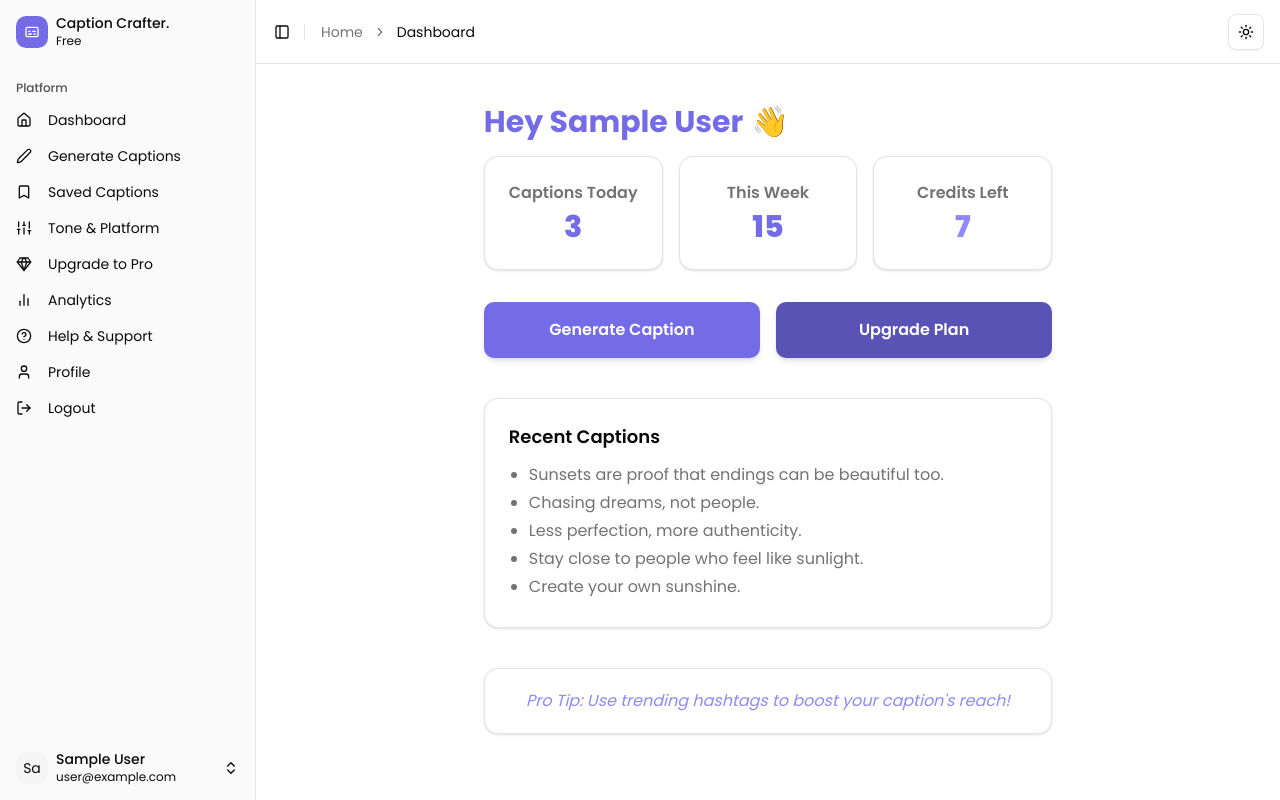
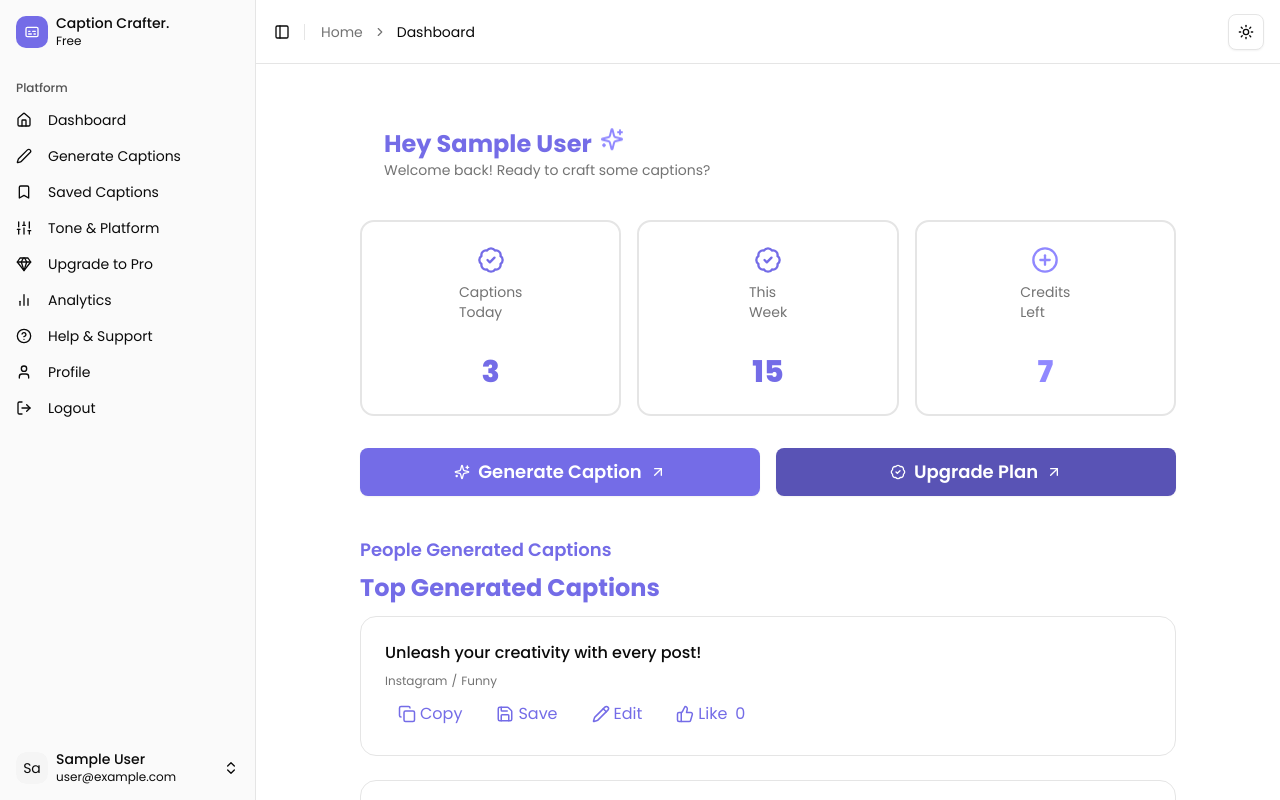
Before and after one commit to HaseebAkbar0609/CaptionCrafter, a Next.js app: page /dashboard in a window 1280 px wide. Shown: the top 800 px of the page. Built offline with nearby package versions, Linux system fonts and the light colour scheme; no server answers; sample sign-in values are in the browser's storage.

Commit message:
set dashboard inot modern ui and place every thing correct

```diff
--- a/app/dashboard/page.jsx
+++ b/app/dashboard/page.jsx
@@ -1,82 +1,110 @@
+import PeopleGeneratedCption from "@/components/people-generated-caption";
 import auth from "@/config/firebase";
 import Link from "next/link";
+import {
+  Card,
+  CardHeader,
+  CardTitle,
+  CardDescription,
+  CardContent,
+} from "@/components/ui/card";
+import { Button } from "@/components/ui/button";
+import {
+  Sparkles,
+  CalendarDays,
+  BadgeCheck,
+  PlusCircle,
+  ArrowUpRight,
+} from "lucide-react";
 
 export default function Page() {
   // Placeholder stats
   const captionsToday = 3;
   const captionsWeek = 15;
   const remainingCredits = 7;
-  const recentCaptions = [
-    "Sunsets are proof that endings can be beautiful too.",
-    "Chasing dreams, not people.",
-    "Less perfection, more authenticity.",
-    "Stay close to people who feel like sunlight.",
-    "Create your own sunshine.",
-  ];
-  const proTip =
-    "Pro Tip: Use trending hashtags to boost your caption's reach!";
 
   return (
-    <div className="max-w-3xl mx-auto p-6 md:p-10">
-      <h2 className="mb-4 text-3xl font-bold text-[var(--color-primary)] flex items-center gap-2">
-        Hey {auth?.currentUser?.displayName|| auth?.currentUser?.email?.split("@")[0] || "Guest"}{" "}
-        <span role="img" aria-label="wave">
-          👋
-        </span>
-      </h2>
-      <div className="grid grid-cols-1 md:grid-cols-3 gap-4 mb-8">
-        <div className="bg-[var(--color-card)] rounded-xl p-6 shadow border border-[var(--color-border)] flex flex-col items-center">
-          <div className="font-semibold text-[var(--color-muted-foreground)] mb-1">
-            Captions Today
+    <div className="max-w-4xl w-full mx-auto p-6 md:p-10">
+      <Card className="mb-8 p-0 bg-background/80 shadow-none rounded-2xl">
+        <CardHeader className="flex flex-row items-center gap-4 px-6 pt-6 pb-2">
+          <div>
+            <CardTitle className="text-2xl font-bold flex items-center gap-2 text-primary">
+              Hey{" "}
+              {auth?.currentUser?.displayName ||
+                auth?.currentUser?.email?.split("@")[0] ||
+                "Guest"}
+              <Sparkles className="text-accent w-6 h-6 animate-bounce" />
+            </CardTitle>
+            <CardDescription>
+              Welcome back! Ready to craft some captions?
+            </CardDescription>
           </div>
-          <div className="text-3xl font-extrabold text-[var(--color-primary)]">
-            {captionsToday}
-          </div>
-        </div>
-        <div className="bg-[var(--color-card)] rounded-xl p-6 shadow border border-[var(--color-border)] flex flex-col items-center">
-          <div className="font-semibold text-[var(--color-muted-foreground)] mb-1">
-            This Week
-          </div>
-          <div className="text-3xl font-extrabold text-[var(--color-primary)]">
-            {captionsWeek}
-          </div>
-        </div>
-        <div className="bg-[var(--color-card)] rounded-xl p-6 shadow border border-[var(--color-border)] flex flex-col items-center">
-          <div className="font-semibold text-[var(--color-muted-foreground)] mb-1">
-            Credits Left
-          </div>
-          <div className="text-3xl font-extrabold text-[var(--color-accent)]">
-            {remainingCredits}
-          </div>
-        </div>
+        </CardHeader>
+      </Card>
+      <div className="grid cursor-pointer grid-cols-1 md:grid-cols-3 gap-4 mb-8">
+        <Card className="flex flex-col items-center p-6 border-2 border-border rounded-xl hover:border-primary transition-colors">
+          <CardHeader className="flex flex-col items-center gap-1 p-0 mb-2">
+            <BadgeCheck className="text-primary w-7 h-7 mb-1" />
+            <CardDescription>Captions Today</CardDescription>
+          </CardHeader>
+          <CardContent className="p-0">
+            <span className="text-3xl font-extrabold text-primary">
+              {captionsToday}
+            </span>
+          </CardContent>
+        </Card>
+        <Card className="flex flex-col items-center p-6 border-2 border-border rounded-xl hover:border-primary transition-colors">
+          <CardHeader className="flex flex-col items-center gap-1 p-0 mb-2">
+            <BadgeCheck className="text-primary w-7 h-7 mb-1" />
+            <CardDescription>This Week</CardDescription>
+          </CardHeader>
+          <CardContent className="p-0">
+            <span className="text-3xl font-extrabold text-primary">
+              {captionsWeek}
+            </span>
+          </CardContent>
+        </Card>
+        <Card className="flex flex-col items-center p-6 border-2 border-border rounded-xl hover:border-primary transition-colors">
+          <CardHeader className="flex flex-col items-center gap-1 p-0 mb-2">
+            <PlusCircle className="text-accent w-7 h-7 mb-1" />
+            <CardDescription>Credits Left</CardDescription>
+          </CardHeader>
+          <CardContent className="p-0">
+            <span className="text-3xl font-extrabold text-accent">
+              {remainingCredits}
+            </span>
+          </CardContent>
+        </Card>
       </div>
       <div className="flex flex-col md:flex-row gap-4 mb-10">
-        <Link href="/dashboard/generate" legacyBehavior>
-          <a className="flex-1 bg-[var(--color-primary)] text-[var(--color-primary-foreground)] rounded-lg p-4 text-center font-semibold hover:bg-[var(--color-accent)] transition-colors shadow-md">
-            Generate Caption
-          </a>
-        </Link>
-        <Link href="/dashboard/pricing" legacyBehavior>
-          <a className="flex-1 bg-[var(--color-secondary)] text-[var(--color-secondary-foreground)] rounded-lg p-4 text-center font-semibold hover:bg-[var(--color-accent)] hover:text-[var(--color-accent-foreground)] transition-colors shadow-md">
-            Upgrade Plan
-          </a>
-        </Link>
+        <Button
+          asChild
+          className="flex-1 text-lg font-semibold py-6"
+          variant="default"
+        >
+          <Link
+            href="/dashboard/generate"
+            className="flex items-center justify-center gap-2"
+          >
+            <Sparkles className="w-5 h-5" /> Generate Caption{" "}
+            <ArrowUpRight className="w-4 h-4" />
+          </Link>
+        </Button>
+        <Button
+          asChild
+          className="flex-1 text-lg font-semibold py-6"
+          variant="secondary"
+        >
+          <Link
+            href="/dashboard/pricing"
+            className="flex items-center justify-center gap-2"
+          >
+            <BadgeCheck className="w-5 h-5" /> Upgrade Plan{" "}
+            <ArrowUpRight className="w-4 h-4" />
+          </Link>
+        </Button>
       </div>
-      <div className="mb-10 bg-[var(--color-card)] rounded-xl p-6 border border-[var(--color-border)] shadow-sm">
-        <h3 className="mb-3 text-lg font-semibold text-[var(--color-foreground)]">
-          Recent Captions
-        </h3>
-        <ul className="pl-5 list-disc text-[var(--color-muted-foreground)] space-y-1">
-          {recentCaptions.map((caption, idx) => (
-            <li key={idx} className="mb-1 text-base">
-              {caption}
-            </li>
-          ))}
-        </ul>
-      </div>
-      <div className="bg-[var(--color-popover)] border border-[var(--color-border)] rounded-xl p-5 italic text-[var(--color-accent)] text-center shadow-sm">
-        {proTip}
-      </div>
+      <PeopleGeneratedCption />
     </div>
   );
 }
--- a/components/people-generated-caption.jsx
+++ b/components/people-generated-caption.jsx
@@ -1,3 +1,4 @@
+"use client"
 import React from 'react'
 import CaptionGrid from './caption-grid'
 import { toaster } from '@/utils/toaster';
```
